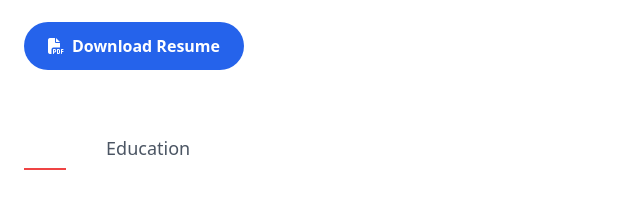
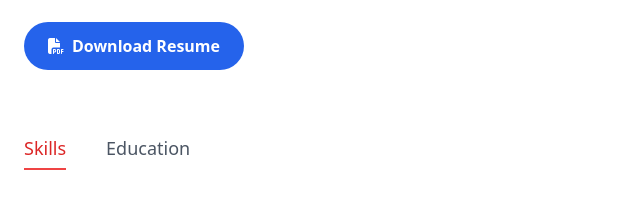
Before and after one commit to Rakhul-Sankar/Portfolio, a plain HTML site: page index.html in a window 1280 px wide. Shown: the part 1040-1247 px from the top of the page, 0-640 px from the left. Drawn offline with nearby package versions, Linux system fonts and the light colour scheme.

Commit message:
toggle worked

```diff
--- a/index.html
+++ b/index.html
@@ -366,6 +366,12 @@
   <p>© Copyright 2026 Rakhul</p>
 </footer>
 
+<script>
+  tailwind.config = {
+    darkMode: 'class'
+  }
+</script>
+
 
 </body>
 </html>
--- a/script.js
+++ b/script.js
@@ -3,31 +3,28 @@ function toggleMenu() {
   document.getElementById("mobileMenu").classList.toggle("hidden");
 }
 
-// ================= ABOUT TABS =================
 document.addEventListener("DOMContentLoaded", () => {
+
+  // ================= ABOUT TABS =================
   const skillsBtn = document.getElementById("skills-btn");
   const educationBtn = document.getElementById("education-btn");
   const skills = document.getElementById("skills");
   const education = document.getElementById("education");
 
   function setActive(activeBtn, inactiveBtn, showEl, hideEl) {
-    // Show / hide content
     showEl.classList.remove("hidden");
     hideEl.classList.add("hidden");
 
-    // Active tab underline (Tailwind after:)
     activeBtn.classList.remove("after:scale-x-0", "text-gray-400");
-    activeBtn.classList.add("after:scale-x-100", "text-white");
+    activeBtn.classList.add("after:scale-x-100", "text-red-600");
 
-    // Inactive tab
-    inactiveBtn.classList.remove("after:scale-x-100", "text-white");
+    inactiveBtn.classList.remove("after:scale-x-100", "text-red-600");
     inactiveBtn.classList.add("after:scale-x-0", "text-gray-400");
   }
 
   // Default tab
   setActive(skillsBtn, educationBtn, skills, education);
 
-  // Events
   skillsBtn.addEventListener("click", () => {
     setActive(skillsBtn, educationBtn, skills, education);
   });
@@ -35,9 +32,9 @@ document.addEventListener("DOMContentLoaded", () => {
   educationBtn.addEventListener("click", () => {
     setActive(educationBtn, skillsBtn, education, skills);
   });
-});
 
-const html = document.documentElement;
+  // ================= DARK MODE =================
+  const html = document.documentElement;
   const themeIcon = document.getElementById("themeIcon");
 
   // Load saved theme
@@ -46,7 +43,7 @@ const html = document.documentElement;
     themeIcon.classList.replace("fa-moon", "fa-sun");
   }
 
-  function toggleDarkMode() {
+  window.toggleDarkMode = function () {
     html.classList.toggle("dark");
 
     if (html.classList.contains("dark")) {
@@ -56,8 +53,6 @@ const html = document.documentElement;
       localStorage.setItem("theme", "light");
       themeIcon.classList.replace("fa-sun", "fa-moon");
     }
-  }
+  };
 
-tailwind.config = {
-    darkMode: 'class'
-  }
+});
```
